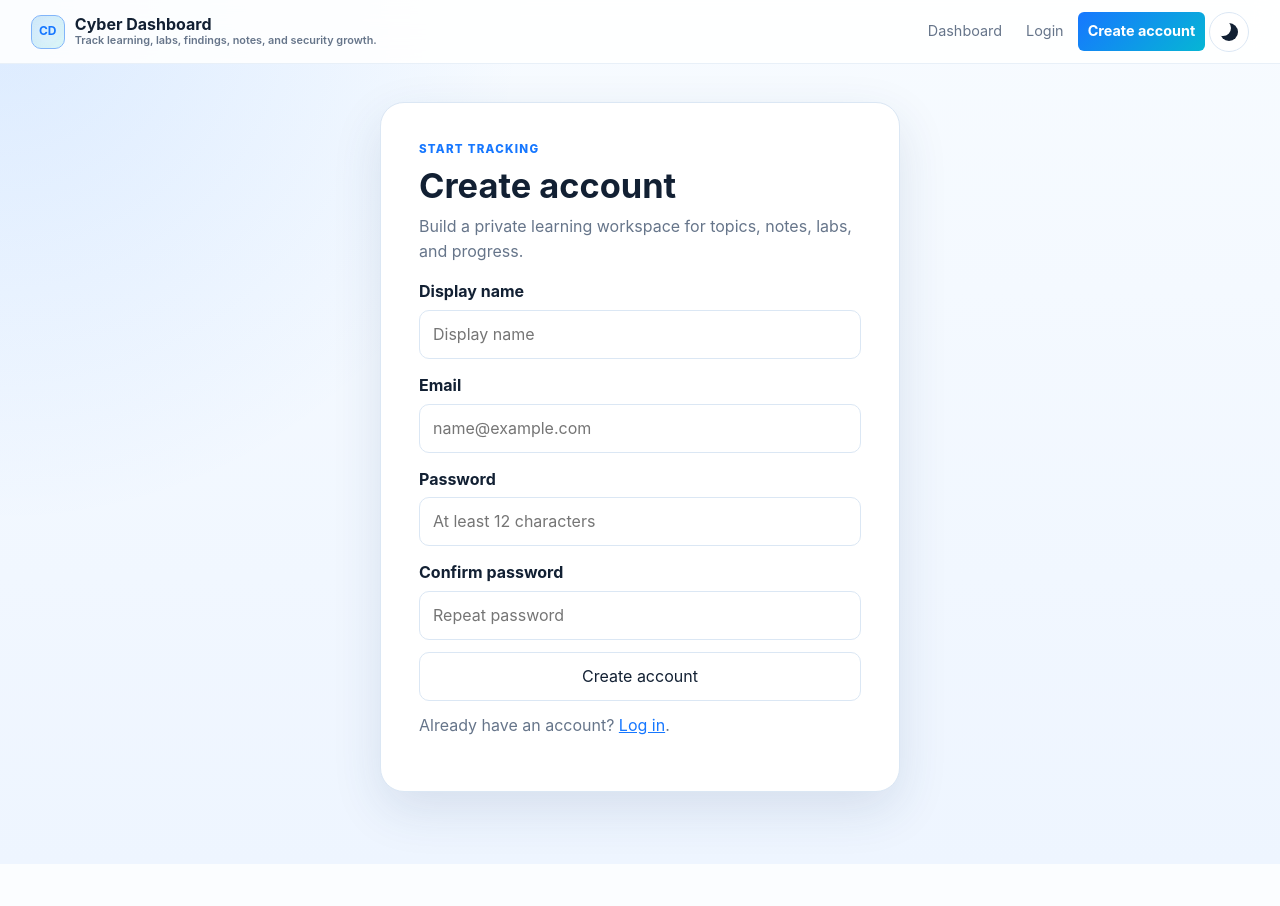
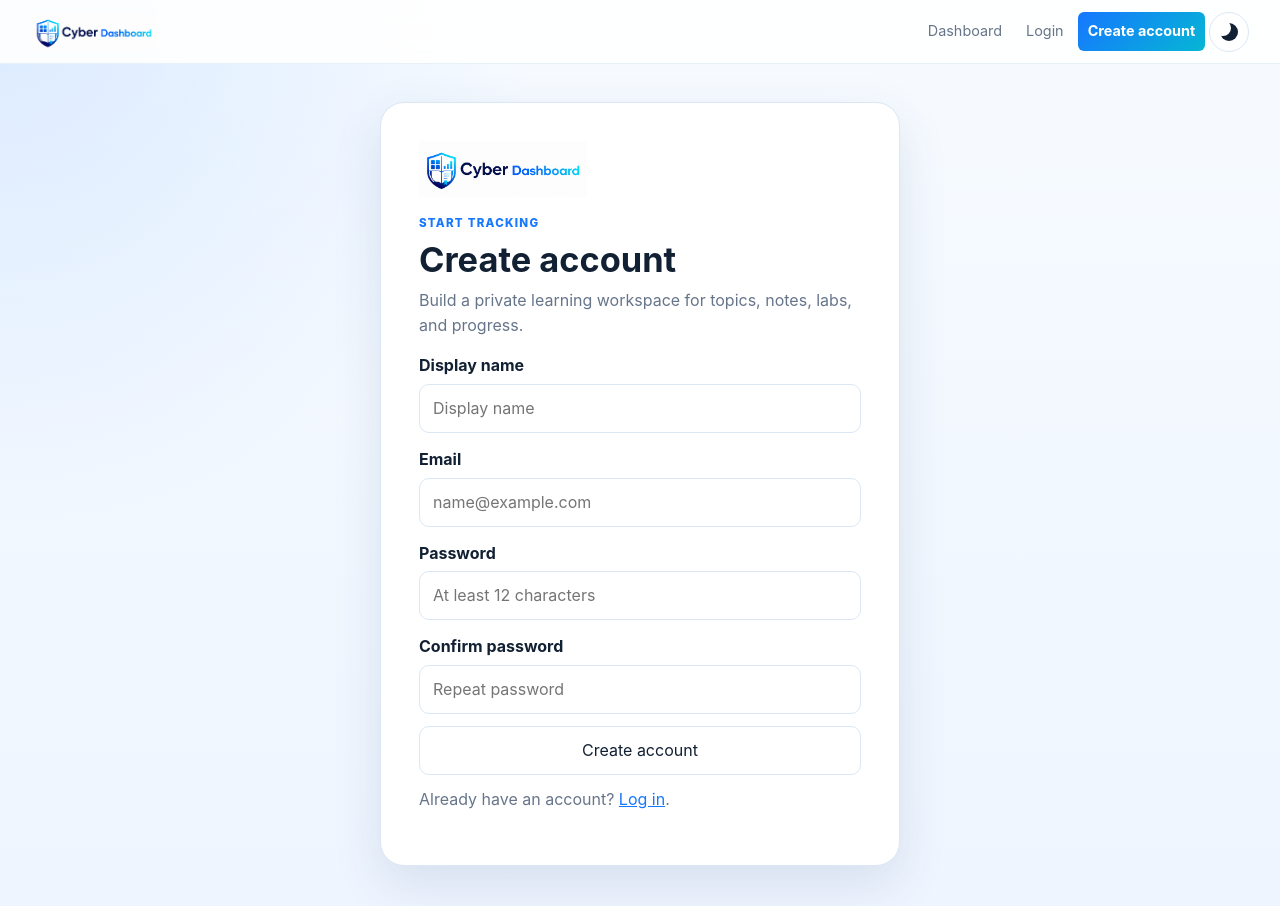
Before and after one commit to mny015/Cyber-Dashboard, a Flask app: page /auth/register in a window 1280 px wide. Shown: the top 906 px of the page. Before the commit the page ends 864 px from the top, so only its background shows below. Run offline with Flask 3, Linux system fonts and the light colour scheme; parts of the project's set-up code (start-up, migrations or seed data) failed here and were passed over.

Commit message:
Add theme-aware branding and refresh README

```diff
--- a/app/static/css/main.css
+++ b/app/static/css/main.css
@@ -109,43 +109,34 @@ h3 {
     backdrop-filter: blur(12px);
 }
 
-.nav-brand {
+.brand-link {
     display: inline-flex;
     align-items: center;
-    gap: 10px;
-    color: var(--text);
-    font-weight: 750;
     text-decoration: none;
-    white-space: nowrap;
-}
-
-.brand-mark {
-    display: inline-grid;
-    width: 34px;
-    height: 34px;
-    place-items: center;
-    border: 1px solid color-mix(in srgb, var(--accent) 45%, var(--border));
-    border-radius: 10px;
-    background: linear-gradient(135deg, color-mix(in srgb, var(--accent) 16%, transparent), color-mix(in srgb, var(--accent-strong) 10%, transparent));
-    color: var(--accent);
-    font-size: 0.75rem;
-    box-shadow: inset 0 0 18px rgba(99, 230, 183, 0.12);
-}
-
-.brand-copy {
-    display: grid;
-    gap: 1px;
-    line-height: 1.1;
-}
-
-.brand-copy small {
-    max-width: 360px;
-    overflow: hidden;
-    color: var(--muted);
-    font-size: 0.68rem;
-    font-weight: 600;
-    text-overflow: ellipsis;
-    white-space: nowrap;
+}
+
+.brand-logo {
+    display: block;
+    height: 42px;
+    width: auto;
+    max-width: 240px;
+    object-fit: contain;
+}
+
+body[data-theme="light"] .brand-logo-light {
+    display: block;
+}
+
+body[data-theme="light"] .brand-logo-dark {
+    display: none;
+}
+
+body[data-theme="dark"] .brand-logo-light {
+    display: none;
+}
+
+body[data-theme="dark"] .brand-logo-dark {
+    display: block;
 }
 
 .nav-links {
@@ -2072,6 +2063,17 @@ body[data-theme="dark"] .dashboard-shell {
     margin-bottom: 8px;
 }
 
+.auth-logo {
+    justify-content: center;
+    width: fit-content;
+    margin: 0 auto 18px;
+}
+
+.auth-logo .brand-logo {
+    height: 56px;
+    max-width: 280px;
+}
+
 .task-layout {
     display: grid;
     grid-template-columns: minmax(320px, 0.75fr) minmax(0, 1.25fr);
@@ -2542,8 +2544,8 @@ tr:last-child td {
         grid-template-columns: repeat(2, minmax(0, 1fr));
     }
 
-    .brand-copy small {
-        display: none;
+    .brand-logo {
+        max-width: 210px;
     }
 }
 
@@ -2650,11 +2652,19 @@ tr:last-child td {
     }
 }
 
+@media (max-width: 640px) {
+    .brand-logo {
+        height: 34px;
+        max-width: 170px;
+    }
+
+    .auth-logo .brand-logo {
+        height: 46px;
+        max-width: 220px;
+    }
+}
+
 @media (max-width: 480px) {
-    .nav-brand span:last-child {
-        display: none;
-    }
-
     .metric-grid,
     .quick-grid,
     .admin-metric-grid,
--- a/app/static/js/main.js
+++ b/app/static/js/main.js
@@ -15,6 +15,9 @@ function setTheme(theme) {
         toggle.setAttribute("aria-label", `Switch to ${nextTheme} theme`);
         toggle.setAttribute("title", `Switch to ${nextTheme} theme`);
     });
+    if (window.updateFavicon) {
+        window.updateFavicon(theme);
+    }
 }
 
 setTheme(document.documentElement.dataset.theme || "light");
--- a/app/static/js/theme.js
+++ b/app/static/js/theme.js
@@ -1,9 +1,22 @@
 (() => {
+    window.updateFavicon = function updateFavicon(theme) {
+        const favicon = document.querySelector("link[rel='icon']");
+        if (!favicon) {
+            return;
+        }
+
+        favicon.href = theme === "dark"
+            ? "/static/image/favicon-dark.png"
+            : "/static/image/favicon-light.png";
+    };
+
     const savedTheme = localStorage.getItem("cyber-dashboard-theme");
     const preferredTheme = window.matchMedia("(prefers-color-scheme: dark)").matches ? "dark" : "light";
     const theme = savedTheme || preferredTheme;
     document.documentElement.dataset.theme = theme;
+    window.updateFavicon(theme);
     document.addEventListener("DOMContentLoaded", () => {
         document.body.dataset.theme = theme;
+        window.updateFavicon(theme);
     });
 })();
--- a/app/templates/auth/login.html
+++ b/app/templates/auth/login.html
@@ -5,6 +5,10 @@
 {% block content %}
 <section class="auth-shell">
     <div class="auth-card">
+        <a class="auth-logo brand-link" href="{{ url_for('dashboard.dashboard') }}" aria-label="Cyber Dashboard">
+            <img class="brand-logo brand-logo-light" src="{{ url_for('static', filename='image/logo-light.png') }}" alt="Cyber Dashboard">
+            <img class="brand-logo brand-logo-dark" src="{{ url_for('static', filename='image/logo-dark.png') }}" alt="Cyber Dashboard">
+        </a>
         <p class="eyebrow">Welcome back</p>
         <h1>Login</h1>
         <p class="meta">Access your topics, notes, labs, requests, and scheduled tasks.</p>
--- a/app/templates/auth/register.html
+++ b/app/templates/auth/register.html
@@ -5,6 +5,10 @@
 {% block content %}
 <section class="auth-shell">
     <div class="auth-card">
+        <a class="auth-logo brand-link" href="{{ url_for('dashboard.dashboard') }}" aria-label="Cyber Dashboard">
+            <img class="brand-logo brand-logo-light" src="{{ url_for('static', filename='image/logo-light.png') }}" alt="Cyber Dashboard">
+            <img class="brand-logo brand-logo-dark" src="{{ url_for('static', filename='image/logo-dark.png') }}" alt="Cyber Dashboard">
+        </a>
         <p class="eyebrow">Start tracking</p>
         <h1>Create account</h1>
         <p class="meta">Build a private learning workspace for topics, notes, labs, and progress.</p>
--- a/app/templates/auth/verify_mfa.html
+++ b/app/templates/auth/verify_mfa.html
@@ -5,6 +5,10 @@
 {% block content %}
 <section class="auth-shell">
     <div class="auth-card">
+        <a class="auth-logo brand-link" href="{{ url_for('dashboard.dashboard') }}" aria-label="Cyber Dashboard">
+            <img class="brand-logo brand-logo-light" src="{{ url_for('static', filename='image/logo-light.png') }}" alt="Cyber Dashboard">
+            <img class="brand-logo brand-logo-dark" src="{{ url_for('static', filename='image/logo-dark.png') }}" alt="Cyber Dashboard">
+        </a>
         <p class="eyebrow">Account check</p>
         <h1>Verify MFA</h1>
         <p class="meta">Enter the 6-digit code from your authenticator app.</p>
--- a/app/templates/base.html
+++ b/app/templates/base.html
@@ -4,18 +4,16 @@
     <meta charset="UTF-8">
     <meta name="viewport" content="width=device-width, initial-scale=1.0">
     <title>{% block title %}Cyber Dashboard{% endblock %}</title>
+    <link id="favicon" rel="icon" type="image/png" href="{{ url_for('static', filename='image/favicon-light.png') }}">
     <script src="{{ url_for('static', filename='js/theme.js') }}"></script>
     <link rel="stylesheet" href="{{ url_for('static', filename='css/main.css') }}">
 </head>
 <body data-theme="light">
     <div class="app-shell">
     <header class="site-header">
-        <a class="nav-brand" href="{{ url_for('dashboard.dashboard') }}">
-            <span class="brand-mark">CD</span>
-            <span class="brand-copy">
-                <span>Cyber Dashboard</span>
-                <small>Track learning, labs, findings, notes, and security growth.</small>
-            </span>
+        <a class="brand-link" href="{{ url_for('dashboard.dashboard') }}" aria-label="Cyber Dashboard">
+            <img class="brand-logo brand-logo-light" src="{{ url_for('static', filename='image/logo-light.png') }}" alt="Cyber Dashboard">
+            <img class="brand-logo brand-logo-dark" src="{{ url_for('static', filename='image/logo-dark.png') }}" alt="Cyber Dashboard">
         </a>
         <button class="nav-toggle" type="button" aria-expanded="false" aria-controls="main-navigation">
             Menu
```
Also changed, not shown: tests/test_page_rendering.py (+9 -0 lines), README.md, app/static/image/favicon-dark.png (added), app/static/image/favicon-light.png (added), app/static/image/image1.jpg (deleted), app/static/image/logo-dark.png (added), app/static/image/logo-light.png (added).
